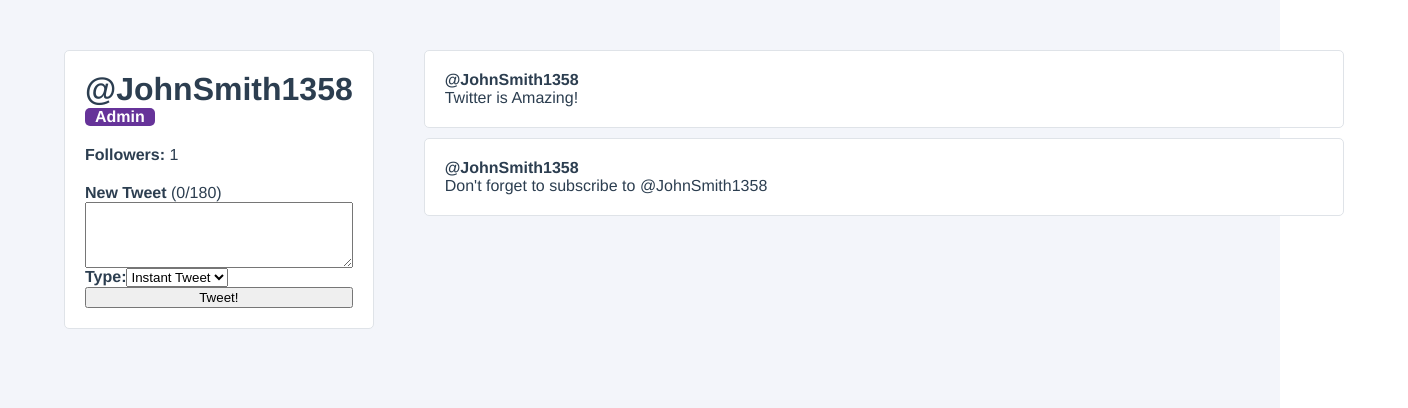
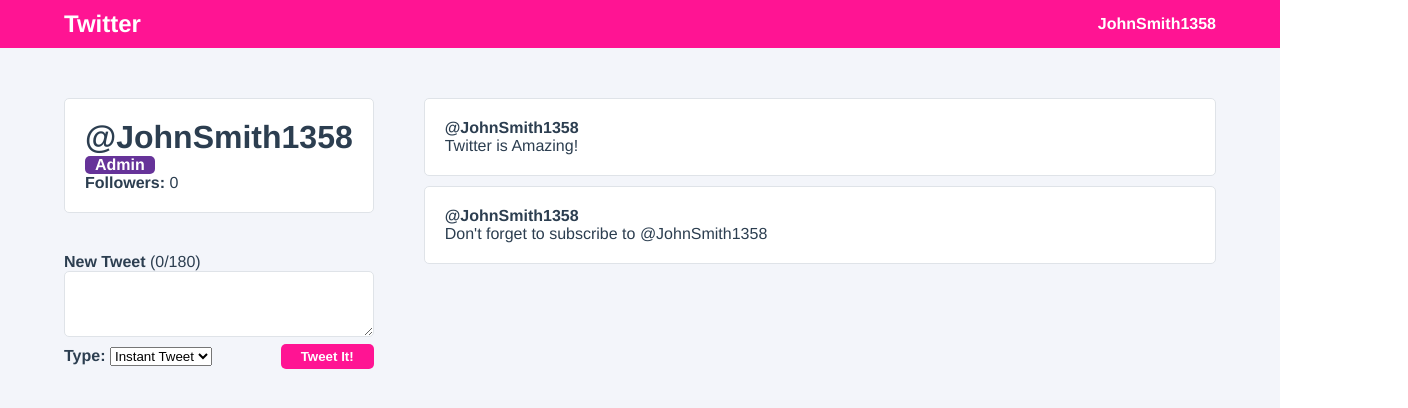
Before and after one commit to PauliusU/twitter-clone-vue, a Vue app: page /user/1 in a window 1280 px wide. Shown: the top 408 px of the page, 1408 px wide, since content can reach past the window. Built offline with nearby package versions, Linux system fonts and the light colour scheme.

Commit message:
Add navigation bar in App.vue, move tweet create form to CreateTweetPanel component, remove click event handler from TweetItem

```diff
--- a/src/App.vue
+++ b/src/App.vue
@@ -1,5 +1,13 @@
 <template>
     <div id="app">
+        <nav>
+            <div class="navigation__logo">
+                Twitter
+            </div>
+            <div class="navigation__user">
+                {{ user.username }}
+            </div>
+        </nav>
         <UserProfile/>
     </div>
 </template>
@@ -9,7 +17,14 @@
 
     export default {
         name: 'App',
-        components: {UserProfile}
+        components: {UserProfile},
+        data() {
+            return {
+                user: {
+                    username: "JohnSmith1358"
+                }
+            }
+        }
     }
 </script>
 
@@ -22,4 +37,22 @@
         min-height: 100vh;
         background-color: #F3F5FA;
     }
+
+    nav {
+        display: flex;
+        align-items: center;
+        justify-content: space-between;
+        padding: 10px 5%;
+        background-color: deeppink;
+        color: white;
+
+        .navigation__logo {
+            font-weight: bold;
+            font-size: 24px;
+        }
+
+        .navigation__user {
+            font-weight: bold;
+        }
+    }
 </style>
--- /dev/null
+++ b/src/components/CreateTweetPanel.vue
@@ -0,0 +1,96 @@
+<template>
+    <form class="create-tweet-panel" @submit.prevent="createNewTweet"
+          :class="{ '--exceeded': newTweetCharacterCount > 180 }">
+        <label for="newTweet"><strong>New Tweet</strong> ({{ newTweetCharacterCount }}/180)</label>
+        <textarea id="newTweet" rows="4" v-model="newTweetContent"/>
+
+        <div class="create-tweet-panel__submit">
+            <div class="create-tweet-type">
+                <label for="newTweetType"><strong>Type: </strong></label>
+                <select id="newTweetType" v-model="selectedTweetType">
+                    <option :value="option.value" v-for="(option, index) in tweetTypes" :key="index">
+                        {{ option.name }}
+                    </option>
+                </select>
+            </div>
+
+            <button>
+                Tweet It!
+            </button>
+        </div>
+    </form>
+</template>
+
+<script>
+    export default {
+        name: "CreateTweetPanel",
+        data() {
+            return {
+                newTweetContent: '',
+                selectedTweetType: 'instant',
+                tweetTypes: [
+                    {value: 'draft', name: 'Draft'},
+                    {value: 'instant', name: 'Instant Tweet'}
+                ]
+            }
+        },
+        computed: {
+            newTweetCharacterCount() {
+                return this.newTweetContent.length;
+            }
+        },
+        methods: {
+            createNewTweet() {
+                if (this.newTweetContent && this.selectedTweetType !== 'draft' && this.newTweetCharacterCount <= 180) {
+                    this.emit('add-tweet', this.newTweetContent);
+                    this.newTweetContent = '';
+                }
+            }
+        }
+    };
+</script>
+
+<style lang="scss" scoped>
+    .create-tweet-panel {
+        margin-top: 20px;
+        padding: 20px 0;
+        display: flex;
+        flex-direction: column;
+
+        textarea {
+            border: 1px solid #DFE3E8;
+            border-radius: 5px;
+        }
+
+        .create-tweet-panel__submit {
+            display: flex;
+            justify-content: space-between;
+
+            .create-tweet-type {
+                padding: 10px 0;
+            }
+
+            button {
+                padding: 5px 20px;
+                margin: auto 0;
+                border-radius: 5px;
+                border: none;
+                background-color: deeppink;
+                color: white;
+                font-weight: bold;
+            }
+        }
+
+        &.--exceeded {
+            color: red;
+            border-color: red;
+
+            .create-tweet-panel__submit {
+                button {
+                    background-color: red;
+                    color: white;
+                }
+            }
+        }
+    }
+</style>
--- a/src/components/TweetItem.vue
+++ b/src/components/TweetItem.vue
@@ -1,5 +1,5 @@
 <template>
-    <div class="tweet-item" @click="favouriteTweet(tweet.id)">
+    <div class="tweet-item">
         <div class="user-profile__tweet">
             <div class="tweet-item__user">
                 @{{username}}
@@ -23,11 +23,6 @@
                 type: Object,
                 required: true
             },
-        },
-        methods: {
-            favouriteTweet(id) {
-                this.$emit('favourite', id)
-            }
         }
     }
 </script>
--- a/src/components/UserProfile.vue
+++ b/src/components/UserProfile.vue
@@ -1,30 +1,16 @@
 <template>
     <div class="user-profile">
+        <div class="user-profile__sidebar">
             <div class="user-profile__user-panel">
-            <h1 class="user-profile__username">@{{user.username}}</h1>
+                <h1 class="user-profile__username">@{{ user.username }}</h1>
                 <div class="user-profile__admin-badge" v-if="user.isAdmin">
                     Admin
                 </div>
                 <div class="user-profile__follower-count">
-                <strong>Followers: </strong> {{followers}}
+                    <strong>Followers: </strong> {{ followers }}
                 </div>
-            <form class="user-profile__create-tweet" @submit.prevent="createNewTweet" :class="{'--exceeded': newTweetCharacterCount > 180}">
-                <label for="newTweet"><strong>New Tweet</strong> ({{newTweetCharacterCount}}/180) </label>
-                <textarea name="" id="newTweet" rows="4" v-model="newTweetContent"/>
-
-                <div class="user-profile__create-tweet-type">
-                    <label for="newTweetType"><strong>Type:</strong></label>
-                    <select id="newTweetType" v-model="selectedTweetType">
-                        <option :value="option.value" v-for="(option, index) in tweetTypes" :key="index">
-                            {{option.name}}
-                        </option>
-                    </select>
             </div>
-
-                <button>
-                    Tweet!
-                </button>
-            </form>
+            <CreateTweetPanel @add-tweet="addTweet"/>
         </div>
         <div class="user-profile__tweets-wrapper">
             <TweetItem
@@ -32,7 +18,6 @@
                     :key="tweet.id"
                     :username="user.username"
                     :tweet="tweet"
-                    @favourite="toggleFavourite"
             />
         </div>
     </div>
@@ -40,18 +25,13 @@
 
 <script>
     import TweetItem from "./TweetItem";
+    import CreateTweetPanel from "./CreateTweetPanel";
 
     export default {
-        name: 'UserProfile',
-        components: {TweetItem},
+        name: "UserProfile",
+        components: {CreateTweetPanel, TweetItem},
         data() {
             return {
-                newTweetContent: "",
-                selectedTweetType: "instant",
-                tweetTypes: [
-                    {value: 'draft', name: "Draft"},
-                    {value: 'instant', name: "Instant Tweet"},
-                ],
                 followers: 0,
                 user: {
                     id: 1,
@@ -67,59 +47,29 @@
                 }
             }
         },
-        watch: {
-            followers(newFollowerCount, oldFollowerCount) {
-                if (oldFollowerCount < newFollowerCount) {
-                    console.log(`${this.user.username} has gained a follower`);
+        methods: {
+            addTweet(tweet) {
+                this.user.tweets.unshift({id: this.user.tweets.length + 1, content: tweet });
             }
         }
-        },
-        computed: {
-            newTweetCharacterCount() {
-                return this.newTweetContent.length;
-            }
-        },
-        methods: {
-            followUser() {
-                this.followers++;
-            },
-            toggleFavourite(id) {
-                console.log(`Favourited Tweet #${id}`);
-            },
-            createNewTweet() {
-                if (this.newTweetContent && this.selectedTweetType !== "draft" && this.newTweetCharacterCount <= 180) {
-                    // add new tweet to start of the tweets list
-                    this.user.tweets.unshift({
-                        id: this.user.tweets.length + 1,
-                        content: this.newTweetContent
-                    })
-                    // empty textarea
-                    this.newTweetContent = "";
-                }
-            }
-        },
-        mounted() {
-            this.followUser();
-        },
-    }
+    };
 </script>
 
-// 'scoped' attribute applies CSS only to current component
 <style lang="scss" scoped>
     .user-profile {
         display: grid;
         grid-template-columns: 1fr 3fr;
-        width: 100%;
+        grid-gap: 50px;
         padding: 50px 5%;
 
         .user-profile__user-panel {
             display: flex;
             flex-direction: column;
-            margin-right: 50px;
             padding: 20px;
             background-color: white;
             border-radius: 5px;
             border: 1px solid #DFE3E8;
+            margin-bottom: auto;
 
             h1 {
                 margin: 0;
@@ -132,24 +82,6 @@
                 margin-right: auto;
                 padding: 0 10px;
                 font-weight: bold;
-                margin-bottom: 20px;
-            }
-
-            .user-profile__create-tweet {
-                padding-top: 20px;
-                display: flex;
-                flex-direction: column;
-
-                &.--exceeded {
-                    color: red;
-                    border-color: red;
-
-                    button {
-                        background-color: red;
-                        border: none;
-                        color: white;
-                    }
-                }
             }
         }
 
--- a/vue.config.js
+++ b/vue.config.js
@@ -2,7 +2,7 @@
     css: {
         loaderOptions: {
             sass: {
-                additionalData: '@import "@/styles/base.scss";'
+                additionalData: '@import "@/styles/main.scss";'
             }
         }
     }
```
Also changed, not shown: src/assets/users.json (added, +47 -0 lines), src/styles/main.scss (renamed from src/styles/base.scss). Lines whose indentation alone changed are shown as unchanged.
